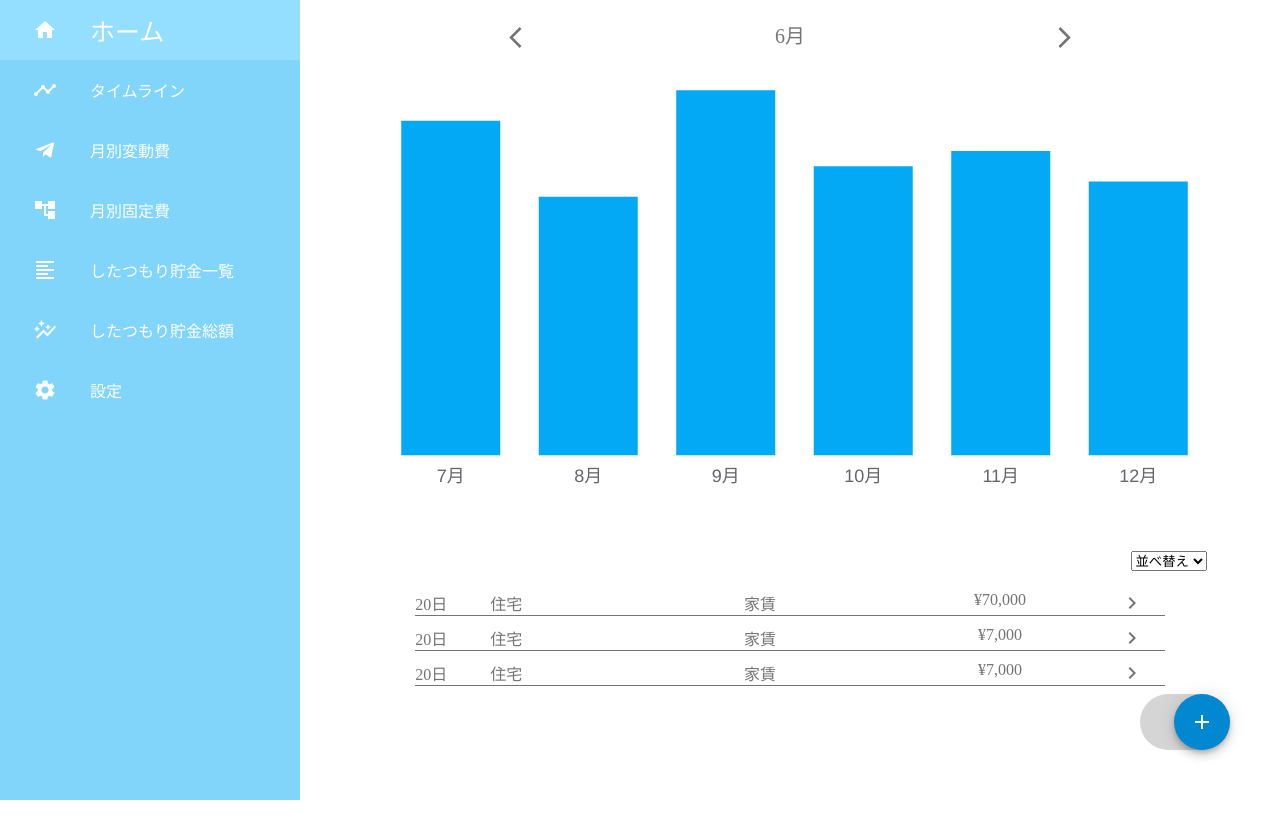
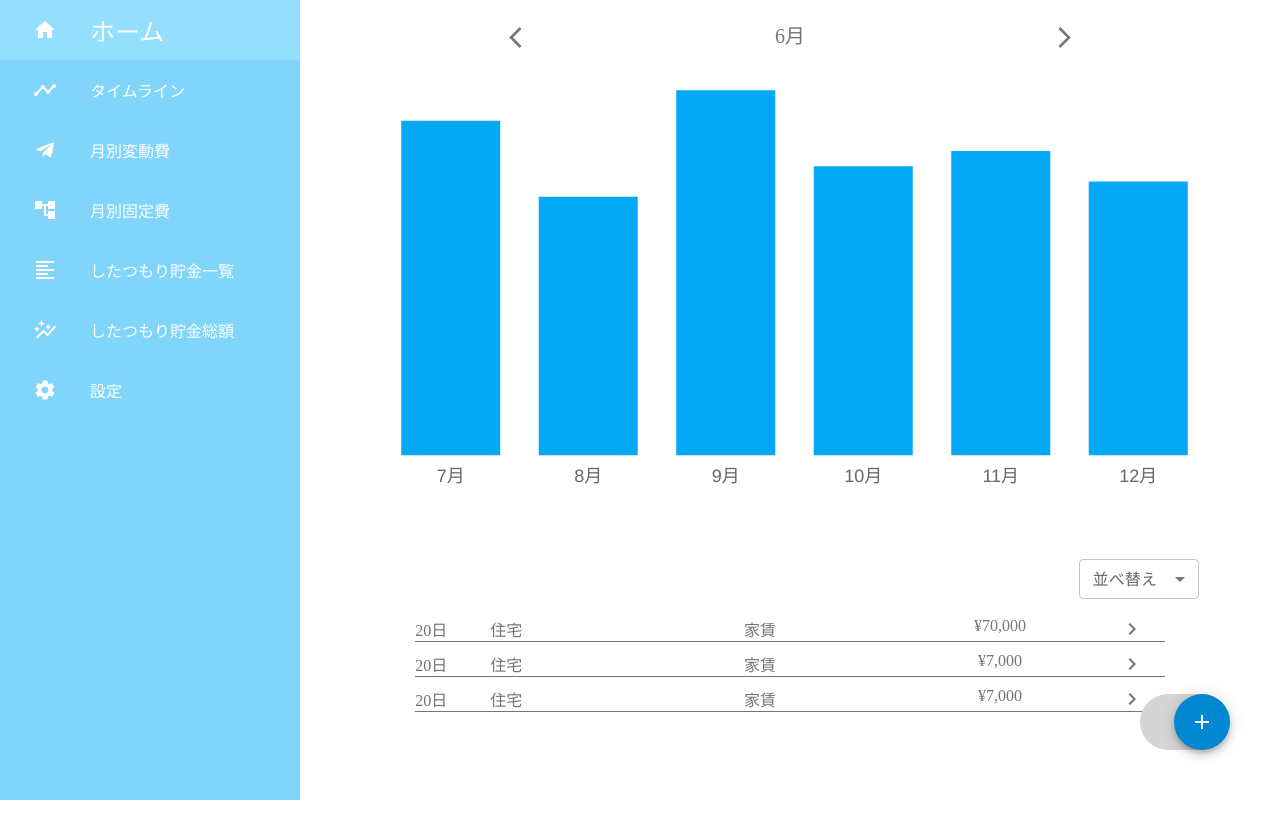
Before and after one commit to yusuke-rakus/MoneyHook, a React (Create React App) app in the folder moneylog-ui/: page /timeline in a window 1280 px wide. Shown: the top 838 px of the page. Built offline with nearby package versions, Linux system fonts and the light colour scheme.

Commit message:
タイムライン画面 セレクトタグの修正

```diff
--- a/moneylog-ui/src/page/Timeline.jsx
+++ b/moneylog-ui/src/page/Timeline.jsx
@@ -6,6 +6,10 @@ import ArrowBackIosNewIcon from "@mui/icons-material/ArrowBackIosNew";
 import ArrowForwardIosIcon from "@mui/icons-material/ArrowForwardIos";
 import HouseholdBudgetButton from "../components/HouseholdBudgetButton";
 import TimelineDataList from "../components/TimelineDataList";
+import InputLabel from "@mui/material/InputLabel";
+import MenuItem from "@mui/material/MenuItem";
+import FormControl from "@mui/material/FormControl";
+import Select from "@mui/material/Select";
 
 Chart.register(...registerables);
 
@@ -76,6 +80,13 @@ const Timeline = () => {
     },
   ];
 
+  const [sortCd, setSortCd] = React.useState("");
+
+  const handleChange = (event) => {
+    // ソート処理
+    setSortCd(event.target.value);
+  };
+
   return (
     <div className="container">
       {/* 月 */}
@@ -90,11 +101,21 @@ const Timeline = () => {
 
       {/* 並べ替えプルダウン */}
       <div className="sortButtonArea">
-        <select name="sort" id="sort">
-          <option value="">並べ替え</option>
-          <option value="sample1">sample1</option>
-          <option value="smaple2">sample2</option>
-        </select>
+        <FormControl sx={{ m: 1, minWidth: 120 }} size="small">
+          <InputLabel id="demo-select-small">並べ替え</InputLabel>
+          <Select
+            labelId="demo-select-small"
+            id="demo-select-small"
+            value={sortCd}
+            onChange={handleChange}
+            label="並べ替え"
+          >
+            <MenuItem value={1}>日付昇順</MenuItem>
+            <MenuItem value={2}>日付降順</MenuItem>
+            <MenuItem value={3}>金額昇順</MenuItem>
+            <MenuItem value={4}>金額降順</MenuItem>
+          </Select>
+        </FormControl>
       </div>
 
       {/* タイムラインデータ */}
--- a/moneylog-ui/src/page/page_CSS/Timeline.css
+++ b/moneylog-ui/src/page/page_CSS/Timeline.css
@@ -29,8 +29,8 @@
 /* 並べ替えプルダウン */
 .sortButtonArea {
   width: 100%;
-  height: 20px;
-  margin-bottom: 20px;
+  height: 100%;
+  margin-bottom: 10px;
   display: flex;
   justify-content: flex-end;
 }
```
